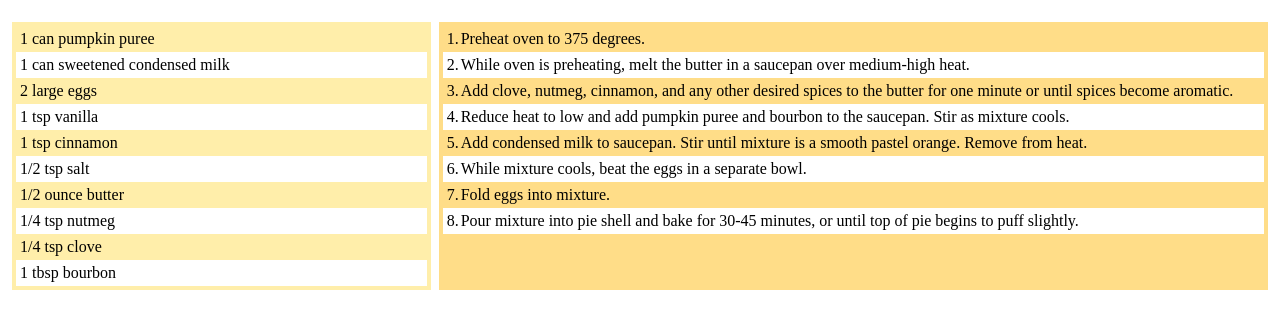
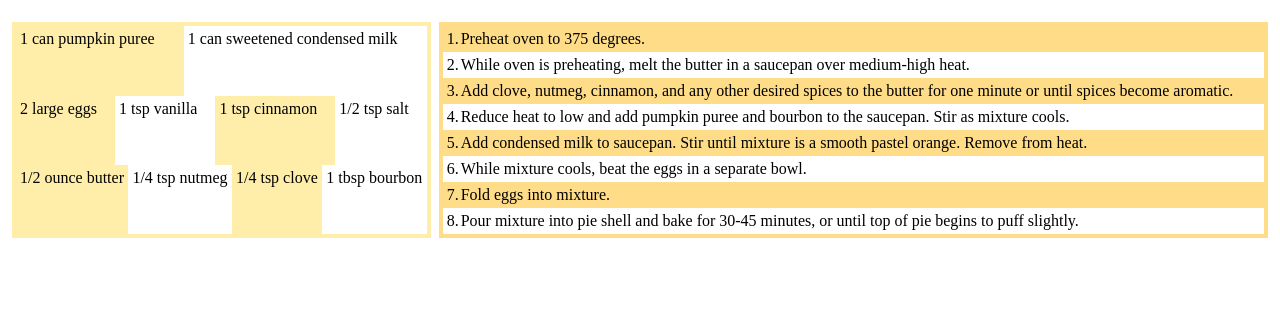
Before and after one commit to hallielarsson/RecipeExample, a plain HTML site: page index.html in a window 1280 px wide. Shown: the part 48-376 px from the top of the page. Drawn offline with Linux system fonts and the light colour scheme.

Commit message:
wrapped ingredients to save vertical space.

```diff
--- a/index.html
+++ b/index.html
@@ -27,8 +27,14 @@
     .ingredients {
       background-color: #FFEEAA;
       flex: 1;
+      display: flex;
+      flex-wrap: wrap;
     }
 
+    .ingredients div {
+      flex-grow: 1;
+      flex-shrink: 0;
+    }
     .ingredients div, .recipe div{
       padding: 4px;
     }
```
